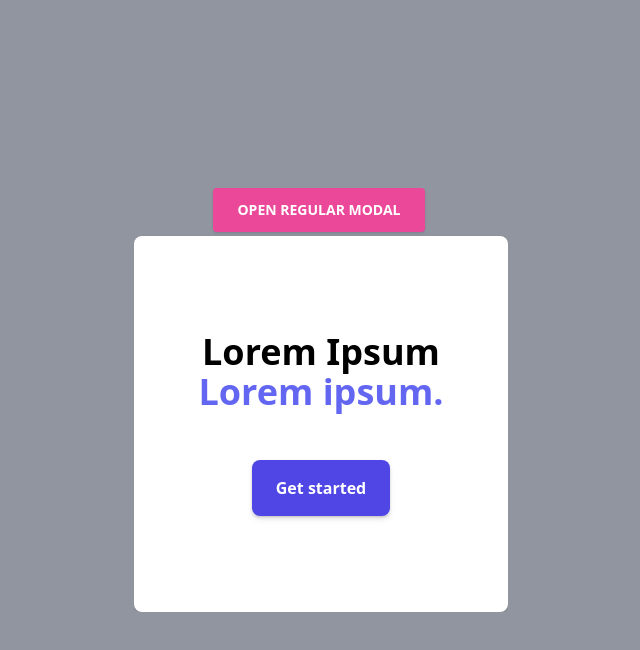
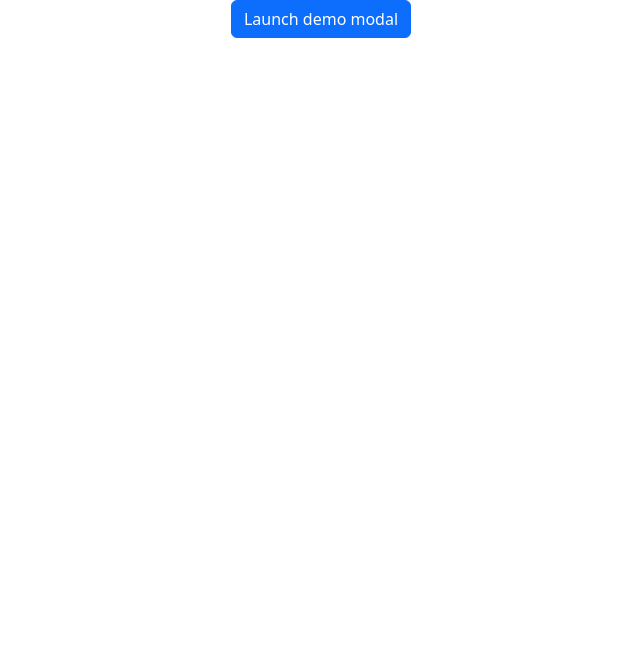
Before and after one commit to judigot/frontend, a React (Vite) app: page / in a window 1280 px wide. Shown: the top 650 px of the page, without its empty margins (319-959 px from the left). Built offline with nearby package versions, Linux system fonts and the light colour scheme.

Commit message:
feat: change bootstrap import url

```diff
--- a/src/app-boilerplate/scss/bootstrap/_bootstrap-components.scss
+++ b/src/app-boilerplate/scss/bootstrap/_bootstrap-components.scss
@@ -1,4 +1,4 @@
 // Imported components
-@import "../node_modules/bootstrap/scss/accordion";
-@import "../node_modules/bootstrap/scss/modal";
-@import "../node_modules/bootstrap/scss/buttons";
+@import "bootstrap/scss/accordion";
+@import "bootstrap/scss/modal";
+@import "bootstrap/scss/buttons";
--- a/src/app-boilerplate/scss/bootstrap/_bootstrap-default.scss
+++ b/src/app-boilerplate/scss/bootstrap/_bootstrap-default.scss
@@ -6,25 +6,25 @@
 /*******************
  * DEFAULT IMPORTS *
  *******************/
-@import "../node_modules/bootstrap/scss/functions";
+@import "bootstrap/scss/functions";
 
-@import "../node_modules/bootstrap/scss/variables";
-@import "../node_modules/bootstrap/scss/maps";
-@import "../node_modules/bootstrap/scss/mixins";
+@import "bootstrap/scss/variables";
+@import "bootstrap/scss/maps";
+@import "bootstrap/scss/mixins";
 
-@import "../node_modules/bootstrap/scss/root";
-@import "../node_modules/bootstrap/scss/reboot";
-@import "../node_modules/bootstrap/scss/type";
-@import "../node_modules/bootstrap/scss/images";
-@import "../node_modules/bootstrap/scss/containers";
-@import "../node_modules/bootstrap/scss/grid";
+@import "bootstrap/scss/root";
+@import "bootstrap/scss/reboot";
+@import "bootstrap/scss/type";
+@import "bootstrap/scss/images";
+@import "bootstrap/scss/containers";
+@import "bootstrap/scss/grid";
 
-@import "../node_modules/bootstrap/scss/close";
-@import "../node_modules/bootstrap/scss/transitions";
+@import "bootstrap/scss/close";
+@import "bootstrap/scss/transitions";
 
 /*******************
  * DEFAULT IMPORTS *
  *******************/
 
 // Uncomment to detect misbehaviors in Bootstrap
-// @import "../node_modules/bootstrap/scss/bootstrap";
+// @import "bootstrap/scss/bootstrap";
--- a/src/bootstrap/scss/bootstrap/_bootstrap-components.scss
+++ b/src/bootstrap/scss/bootstrap/_bootstrap-components.scss
@@ -1,4 +1,4 @@
 // Imported components
-@import "../node_modules/bootstrap/scss/accordion";
-@import "../node_modules/bootstrap/scss/modal";
-@import "../node_modules/bootstrap/scss/buttons";
+@import "bootstrap/scss/accordion";
+@import "bootstrap/scss/modal";
+@import "bootstrap/scss/buttons";
--- a/src/bootstrap/scss/bootstrap/_bootstrap-default.scss
+++ b/src/bootstrap/scss/bootstrap/_bootstrap-default.scss
@@ -6,25 +6,25 @@
 /*******************
  * DEFAULT IMPORTS *
  *******************/
-@import "../node_modules/bootstrap/scss/functions";
+@import "bootstrap/scss/functions";
 
-@import "../node_modules/bootstrap/scss/variables";
-@import "../node_modules/bootstrap/scss/maps";
-@import "../node_modules/bootstrap/scss/mixins";
+@import "bootstrap/scss/variables";
+@import "bootstrap/scss/maps";
+@import "bootstrap/scss/mixins";
 
-@import "../node_modules/bootstrap/scss/root";
-@import "../node_modules/bootstrap/scss/reboot";
-@import "../node_modules/bootstrap/scss/type";
-@import "../node_modules/bootstrap/scss/images";
-@import "../node_modules/bootstrap/scss/containers";
-@import "../node_modules/bootstrap/scss/grid";
+@import "bootstrap/scss/root";
+@import "bootstrap/scss/reboot";
+@import "bootstrap/scss/type";
+@import "bootstrap/scss/images";
+@import "bootstrap/scss/containers";
+@import "bootstrap/scss/grid";
 
-@import "../node_modules/bootstrap/scss/close";
-@import "../node_modules/bootstrap/scss/transitions";
+@import "bootstrap/scss/close";
+@import "bootstrap/scss/transitions";
 
 /*******************
  * DEFAULT IMPORTS *
  *******************/
 
 // Uncomment to detect misbehaviors in Bootstrap
-// @import "../node_modules/bootstrap/scss/bootstrap";
+// @import "bootstrap/scss/bootstrap";
--- a/src/main.tsx
+++ b/src/main.tsx
@@ -1,4 +1,4 @@
-import App from '@/tailwind';
+import App from '@/bootstrap';
 import React from 'react';
 import ReactDOM from 'react-dom/client';
 
```
